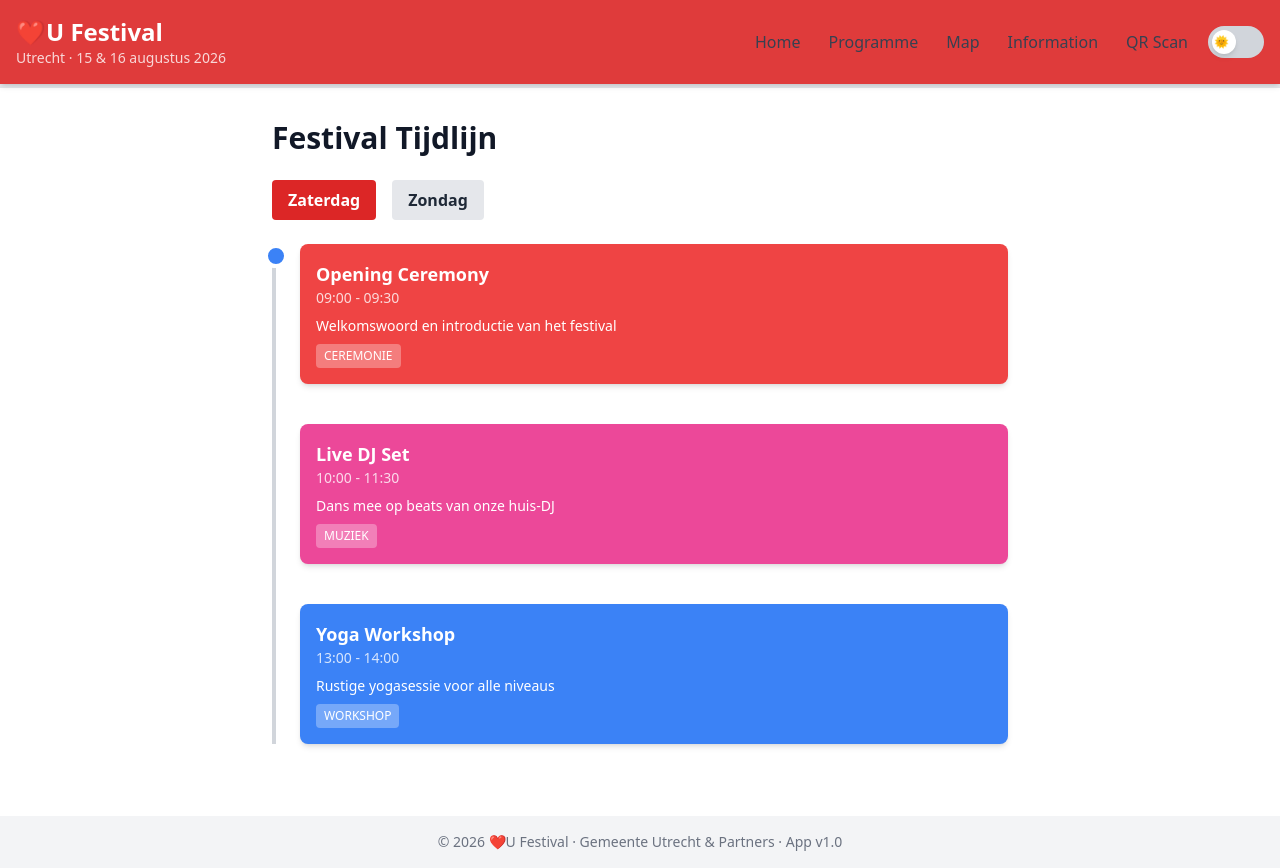
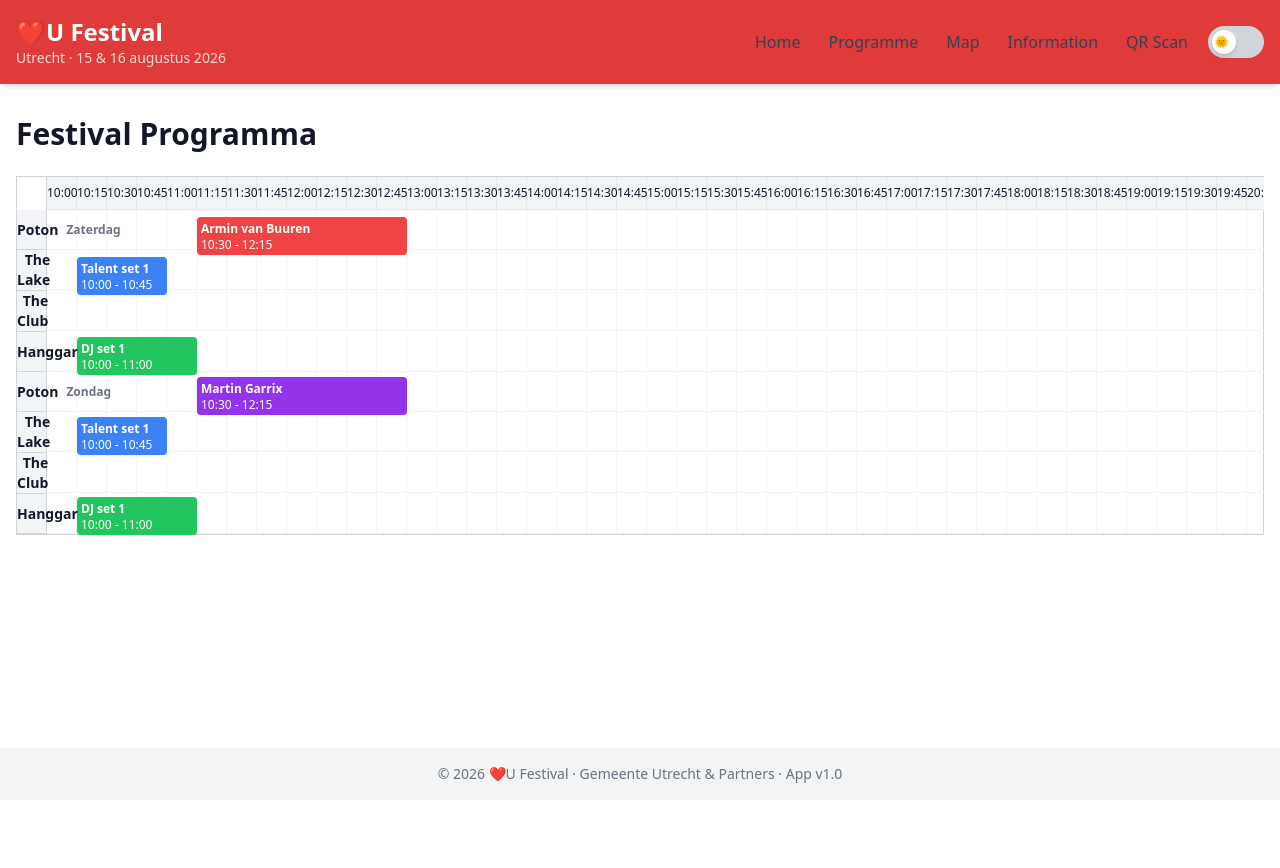
Before and after one commit to CodoWIzard/wpa-app, a Nuxt app: page /program in a window 1280 px wide. After the commit the page ends 800 px from the top, so only its background shows below. Built offline with nearby package versions, Linux system fonts and the light colour scheme.

Commit message:
Video embed gemaakt in de home pagina
informatie pagina verbeterd met google maps embed op exacte locatie.

```diff
--- a/app.vue
+++ b/app.vue
@@ -62,11 +62,6 @@ const toggleDarkMode = () => {
       </div>
     </header>
 
-    <!-- Nav -->
-    <nav
-      class="bg-white dark:bg-gray-800 border-b-4 border-gray-200 dark:border-gray-700"
-    ></nav>
-
     <!-- Main content -->
     <main class="flex-1">
       <NuxtPage />
--- a/pages/connect.vue
+++ b/pages/connect.vue
@@ -64,6 +64,21 @@
             ❤️U Festival”.
           </InfoRow>
         </InfoCard>
+
+        <!-- Locatie / Google Maps Embed -->
+        <div class="my-12 max-w-screen-xl mx-auto px-4">
+          <h3 class="text-2xl font-bold mb-4">📍 Locatie</h3>
+          <div class="rounded-xl overflow-hidden shadow-lg h-[500px]">
+            <iframe
+              class="w-full h-full"
+              src="https://www.google.com/maps/embed?pb=!1m18!1m12!1m3!1d2446.384765574148!2d5.059985715799991!3d52.074425179735444!2m3!1f0!2f0!3f0!3m2!1i1024!2i768!4f13.1!3m3!1m2!1s0x47c66629b4f556ff%3A0x2b0ab4632ac24451!2sStrijkviertel%2C%20De%20Meern!5e0!3m2!1snl!2snl!4v1717320000000!5m2!1snl!2snl"
+              style="border: 0"
+              allowfullscreen=""
+              loading="lazy"
+              referrerpolicy="no-referrer-when-downgrade"
+            ></iframe>
+          </div>
+        </div>
 
         <!-- Lockers -->
         <InfoCard icon="🔒" title="Lockers">
--- a/pages/index.vue
+++ b/pages/index.vue
@@ -38,23 +38,23 @@
 
     <!-- Features Section -->
     <section class="py-20 bg-white text-gray-800 px-4">
-      <div
-        class="max-w-screen-xl mx-auto grid sm:grid-cols-2 md:grid-cols-3 gap-8"
-      >
-        <div class="p-6 border rounded shadow hover:shadow-lg transition">
-          <h3 class="text-xl font-bold mb-2">🎶 Muziek</h3>
-          <p>
-            Live optredens, DJ-sets, jamsessies — laat je gaan op de beats van
-            de liefde.
+      <div class="max-w-screen-xl mx-auto">
+        <div class="mb-8 text-center">
+          <h2 class="text-3xl font-bold mb-4">Festival Sfeerimpressie 🎥</h2>
+          <p class="text-lg text-gray-600">
+            Krijg alvast een voorproefje van de vibes, muziek en verbondenheid
+            die je kunt verwachten.
           </p>
         </div>
-        <div class="p-6 border rounded shadow hover:shadow-lg transition">
-          <h3 class="text-xl font-bold mb-2">🧘 Workshops</h3>
-          <p>Van yoga tot duurzame kunst: verrijk jezelf op alle niveaus.</p>
-        </div>
-        <div class="p-6 border rounded shadow hover:shadow-lg transition">
-          <h3 class="text-xl font-bold mb-2">🌍 Talks & Klimaat</h3>
-          <p>Vooraanstaande denkers over toekomst, zorg en verbondenheid.</p>
+        <div class="rounded-xl overflow-hidden shadow-lg h-[600px]">
+          <iframe
+            class="w-full h-full"
+            src="https://www.youtube.com/embed/YOUR_VIDEO_ID"
+            title="Festival Video"
+            frameborder="0"
+            allow="accelerometer; autoplay; clipboard-write; encrypted-media; gyroscope; picture-in-picture"
+            allowfullscreen
+          ></iframe>
         </div>
       </div>
     </section>
--- a/pages/program.vue
+++ b/pages/program.vue
@@ -1,54 +1,68 @@
 <template>
-  <div class="max-w-screen-md mx-auto px-4 py-8">
-    <h2 class="text-3xl font-bold mb-6">Festival Tijdlijn</h2>
+  <div class="max-w-screen-xl mx-auto px-4 py-8">
+    <h2 class="text-3xl font-bold mb-6">Festival Programma</h2>
 
-    <!-- Day Selector Buttons -->
-    <div class="flex space-x-4 mb-6">
-      <button
-        class="px-4 py-2 rounded font-semibold"
-        :class="
-          currentDay === 'saturday'
-            ? 'bg-red-600 text-white'
-            : 'bg-gray-200 text-gray-800'
-        "
-        @click="currentDay = 'saturday'"
+    <!-- Time Block Grid -->
+    <div class="overflow-x-auto relative">
+      <div
+        class="grid border border-gray-300 relative"
+        :style="{ gridTemplateColumns: 'repeat(57, minmax(30px, 1fr))' }"
       >
-        Zaterdag
-      </button>
-      <button
-        class="px-4 py-2 rounded font-semibold"
-        :class="
-          currentDay === 'sunday'
-            ? 'bg-red-600 text-white'
-            : 'bg-gray-200 text-gray-800'
-        "
-        @click="currentDay = 'sunday'"
+        <!-- Top-left empty cell -->
+        <div
+          class="bg-white border-r border-gray-300 sticky left-0 z-10 row-span-1"
+        ></div>
+        <!-- Time labels -->
+        <div
+          v-for="(slot, i) in timeSlots"
+          :key="'time-' + i"
+          class="text-xs text-center py-2 border-r border-b border-gray-200 bg-gray-100"
         >
-        Zondag
-      </button>
+          {{ slot }}
         </div>
 
-    <!-- Timeline -->
-    <div class="relative border-l-4 border-gray-300">
+        <!-- Both Days -->
+        <template v-for="(day, dayIndex) in ['saturday', 'sunday']">
+          <template v-for="(stage, stageIndex) in stages">
+            <!-- Sticky Stage Label -->
             <div
-        v-for="(event, index) in schedule[currentDay]"
-        :key="index"
-        class="mb-10 ml-6"
+              class="bg-gray-100 font-semibold text-sm text-right pr-2 border-r border-b border-gray-300 sticky left-0 z-10 flex items-center justify-between"
             >
+              <span>{{ stage }}</span>
+              <!-- Only show day label once per group of 4 stages -->
               <span
-          class="absolute -left-3 top-0 w-6 h-6 rounded-full border-4 border-white"
-          :class="event.color"
-        ></span>
-        <div :class="['p-4 rounded-lg shadow-md', event.color]">
-          <h3 class="text-lg font-semibold text-white">{{ event.title }}</h3>
-          <p class="text-sm text-white/80 mb-2">{{ event.time }}</p>
-          <p class="text-sm text-white">{{ event.description }}</p>
-          <span
-            class="inline-block mt-2 text-xs uppercase bg-white/30 text-white px-2 py-1 rounded"
+                v-if="stageIndex === 0"
+                class="ml-2 text-xs font-bold text-gray-500"
               >
-            {{ event.category }}
+                {{ day === "saturday" ? "Zaterdag" : "Zondag" }}
               </span>
             </div>
+
+            <!-- Time slots grid -->
+            <div
+              v-for="i in 56"
+              :key="'cell-' + day + '-' + stageIndex + '-' + i"
+              class="border-r border-b border-gray-100 h-10"
+            ></div>
+
+            <!-- Events -->
+            <template
+              v-for="(event, index) in schedule[day].filter(
+                (e) => e.stage === stage
+              )"
+            >
+              <div
+                class="absolute text-xs text-white p-1 rounded shadow-sm"
+                :class="event.color"
+                :style="getBlockStyle(event, dayIndex, stage)"
+              >
+                <strong>{{ event.title }}</strong
+                ><br />
+                <span>{{ event.time }}</span>
+              </div>
+            </template>
+          </template>
+        </template>
       </div>
     </div>
   </div>
@@ -57,54 +71,96 @@
 <script setup>
 import { ref } from "vue";
 
-const currentDay = ref("saturday");
+const stages = ["Poton", "The Lake", "The Club", "Hanggar"];
+
+const timeSlots = [];
+for (let h = 10; h <= 23; h++) {
+  for (let m of ["00", "15", "30", "45"]) {
+    timeSlots.push(`${String(h).padStart(2, "0")}:${m}`);
+  }
+}
+
+const getTimeIndex = (time) => {
+  const [h, m] = time.split(":").map(Number);
+  return (h - 10) * 4 + Math.floor(m / 15);
+};
+
+// Returns style adjusted for vertical offset based on day and stage
+const getBlockStyle = (event, dayIndex, stage) => {
+  const start = getTimeIndex(event.start);
+  const end = getTimeIndex(event.end);
+  const span = end - start;
+  const rowHeight = 40; // Each row is 40px high
+
+  // Compute top position: (dayIndex * stages.length + stageIndex) * rowHeight
+  const top =
+    (dayIndex * stages.length + stages.indexOf(stage)) * rowHeight + 40;
+
+  return {
+    gridColumnStart: start + 2,
+    gridColumnEnd: start + 2 + span,
+    top: `${top}px`,
+    left: `${(start + 1) * 30}px`,
+    width: `${span * 30}px`,
+    height: `${rowHeight - 2}px`,
+    position: "absolute",
+  };
+};
 
 const schedule = {
   saturday: [
     {
-      title: "Opening Ceremony",
-      time: "09:00 - 09:30",
-      description: "Welkomswoord en introductie van het festival",
-      category: "Ceremonie",
+      title: "Armin van Buuren",
+      start: "10:30",
+      end: "12:15",
+      stage: "Poton",
       color: "bg-red-500",
+      time: "10:30 - 12:15",
     },
     {
-      title: "Live DJ Set",
-      time: "10:00 - 11:30",
-      description: "Dans mee op beats van onze huis-DJ",
-      category: "Muziek",
-      color: "bg-pink-500",
+      title: "Talent set 1",
+      start: "10:00",
+      end: "10:45",
+      stage: "The Lake",
+      color: "bg-blue-500",
+      time: "10:00 - 10:45",
     },
     {
-      title: "Yoga Workshop",
-      time: "13:00 - 14:00",
-      description: "Rustige yogasessie voor alle niveaus",
-      category: "Workshop",
-      color: "bg-blue-500",
+      title: "DJ set 1",
+      start: "10:00",
+      end: "11:00",
+      stage: "Hanggar",
+      color: "bg-green-500",
+      time: "10:00 - 11:00",
     },
+    // Add more Saturday events as needed
   ],
   sunday: [
     {
-      title: "Climate Talk",
-      time: "10:00 - 11:00",
-      description: "Sprekers over duurzaamheid en de toekomst",
-      category: "Talks",
-      color: "bg-green-600",
+      title: "Martin Garrix",
+      start: "10:30",
+      end: "12:15",
+      stage: "Poton",
+      color: "bg-purple-600",
+      time: "10:30 - 12:15",
     },
     {
-      title: "Street Food Market",
-      time: "12:00 - 14:00",
-      description: "Ontdek lokale foodtrucks en snacks",
-      category: "Eten",
-      color: "bg-yellow-500",
+      title: "Talent set 1",
+      start: "10:00",
+      end: "10:45",
+      stage: "The Lake",
+      color: "bg-blue-500",
+      time: "10:00 - 10:45",
     },
     {
-      title: "Closing Concert",
-      time: "17:00 - 19:00",
-      description: "Avondoptreden om het festival af te sluiten",
-      category: "Muziek",
-      color: "bg-purple-600",
+      title: "DJ set 1",
+      start: "10:00",
+      end: "11:00",
+      stage: "Hanggar",
+      color: "bg-green-500",
+      time: "10:00 - 11:00",
     },
+    // Add more Sunday events as needed
   ],
 };
 </script>
```
Lines whose indentation alone changed are shown as unchanged.
